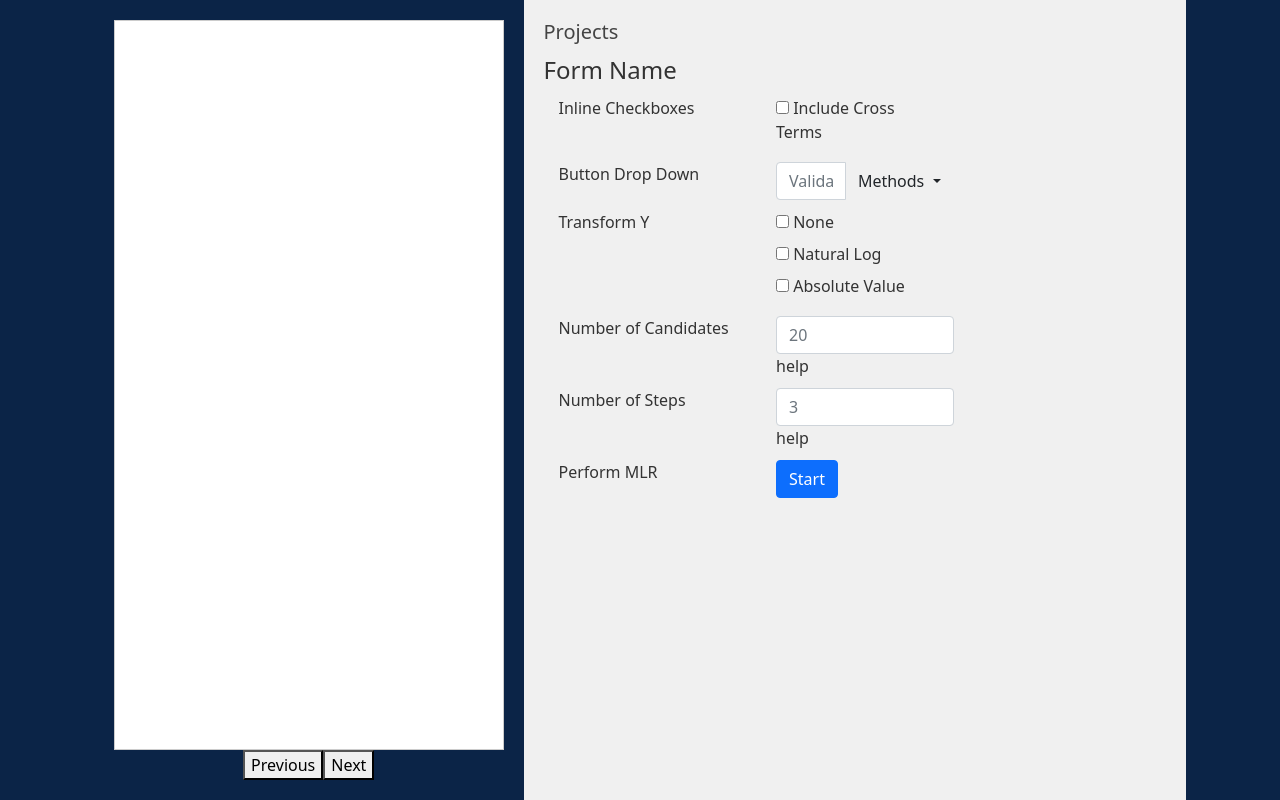
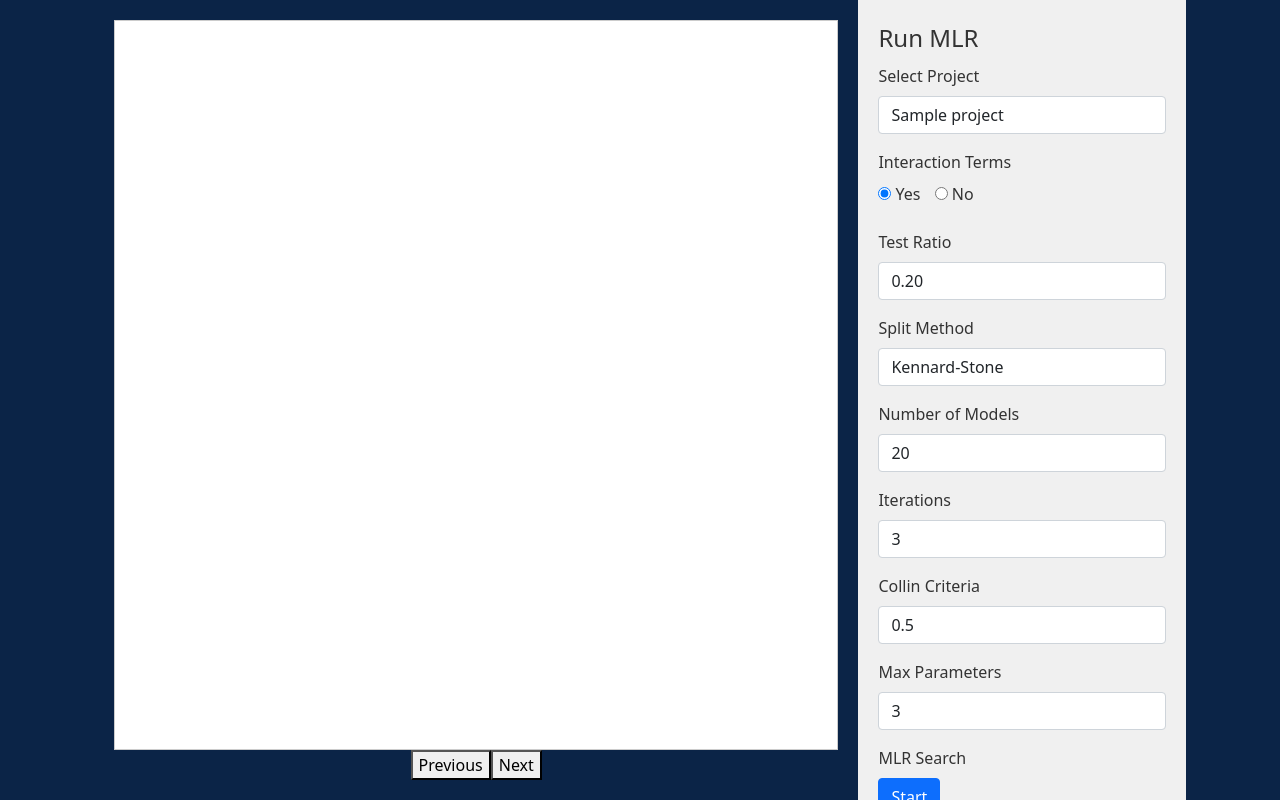
Before and after one commit to elithechemist/DataChem, a Django app: page /stats/regression/ in a window 1280 px wide. Shown: the part 56-856 px from the top of the page. Run offline with Django 4.2, Linux system fonts and the light colour scheme; a user stored in the database is signed in; tables that the repository leaves empty hold one stand-in row (values such as "Sample post"); parts of the project's set-up code (start-up, migrations or seed data) failed here and were passed over.

Commit message:
Improved Auto-MLR Styles and Functionality

```diff
--- a/chemstats/settings.py
+++ b/chemstats/settings.py
@@ -43,7 +43,7 @@ INSTALLED_APPS = [
     'django.contrib.messages',
     'django.contrib.staticfiles',
     'storages',
-    'django.contrib.postgres'
+    'django.contrib.postgres',
 ]
 
 MIDDLEWARE = [
--- a/stats/functions/machine_learning/mlr_forward_stepwise_selection.py
+++ b/stats/functions/machine_learning/mlr_forward_stepwise_selection.py
@@ -6,15 +6,15 @@ from stats.functions.machine_learning.forward_step_candidates import ForwardStep
 import stats.functions.machine_learning.loo_q2 as loo
 from stats.functions.machine_learning.r2_val import r2_val
 
-def forward_step_candidates(X_train, y_train, n_steps=3, n_candidates=20, collin_criteria=0.5):
+def forward_step_candidates(X_train, y_train, n_steps, n_candidates, collin_criteria):
     # Combining the features and response in a DataFrame
     df = pd.DataFrame(np.hstack((X_train, y_train[:, None])))
     newcols = ["x" + str(i + 1) for i in range(X_train.shape[1])]
     df.columns = newcols + ["y"]
 
     # Calling the ForwardStep_py function
-    results, models, scores, sortedmodels, candidates = fsc(df, 'y',
-                            n_steps=n_steps, n_candidates=n_candidates, collin_criteria=collin_criteria)
+    results, models, scores, sortedmodels, candidates = fsc(df,'y',
+                    n_steps=n_steps, n_candidates=n_candidates, collin_criteria=collin_criteria)
 
     # List to store fitted models and selected features
     fitted_models = []
--- a/stats/templates/stats/mlr.html
+++ b/stats/templates/stats/mlr.html
@@ -8,8 +8,8 @@
         }
 
         .sidebar {
-            flex-basis: 25%;
-            flex-grow: 1;
+            flex: 0 0 30%;
+            max-width: 30%;
             background-color: #f0f0f0;
             padding: 20px;
             overflow-y: auto;
@@ -17,12 +17,12 @@
 
         .main-content {
             flex: 1;
+            padding: 20px;
             display: grid;
             grid-template-rows: 1fr auto;
             grid-template-areas:
                 "image"
                 "controls";
-            padding: 20px;
         }
 
         .image-container {
@@ -46,33 +46,33 @@
         .image-container img {
             max-width: 100%;
             max-height: 100%;
+            display: block; /* Add this line to remove any extra spacing below the image */
+            margin: 0 auto; /* Add this line to horizontally center the image */
         }
 
-        /* Add custom styling for the form */
-        .custom-form {
-            display: flex;
-            flex-direction: column;
-            width: 100%;
-            height: 100%;
-        }
-
+        /* Additional form styling */
         .form-group {
-            display: flex;
-            margin: 10px 0;
+            margin-bottom: 1rem;
         }
 
         .form-group label {
-            margin-right: 10px;
+            display: block;
+            margin-bottom: 0.5rem;
+        }
+
+        #loading {
+            display: flex; /* Initially hide the loading container */
+            justify-content: center;
+            align-items: center;
         }
 
         #loading img {
-            width: 25%;
-            height: auto;
-            position: center;
+            width: 25%; /* Set the width to 25% of the original size */
         }
     </style>
 
         <div class="container">
+
             <!-- Main content -->
             <div class="main-content">
                 <!-- Image container -->
@@ -81,7 +81,16 @@
                     <div id="loading" style="display: none;">
                         <img src="{% static 'loading.gif' %}" alt="Loading..."> <!-- Use a loading gif -->
                     </div>
+                    <div id="image-data" style="display: none;">
+                        <strong>Equation:</strong> <i id="equation"></i><br>
+                        <strong>Training R2 Score:</strong> <i id="training-r2-score"></i><br>
+                        <strong>Q2 Score:</strong> <i id="q2-score"></i><br>
+                        <strong>Four Fold R2 Score:</strong> <i id="four-fold-r2-score"></i><br>
+                        <strong>Validation R2 Score:</strong> <i id="validation-r2-score"></i><br>
+                        <strong>Mean Absolute Error:</strong> <i id="mean-absolute-error"></i><br>
                     </div>
+                </div>
+
                 <!-- Controls for image -->
                 <div class="image-controls">
                     <button onclick="previousImage()">Previous</button>
@@ -91,120 +100,131 @@
 
             <!-- Sidebar -->
             <div class="sidebar">
-            <h5>Projects</h5>
-            <!-- Update the form to use the custom class -->
-            <form id="regression-form" class="custom-form">
+                <form id="mlr-form">
                     <fieldset>
+                        <!-- Form Name -->
+                        <legend>Run MLR</legend>
 
-                <!-- Form Name -->
-                <legend>Form Name</legend>
+                        <!-- Choose Project -->
+                        <div class="form-group">
+                            <label for="select-project">Select Project</label>
+                            <select id="select-project" name="select-project" class="form-control">
+                                {% for project in projects %}
+                                    <option value="{{ project.id }}" {% if project.id == current_project.id %}selected{% endif %}>{{ project.name }}</option>
+                                {% endfor %}
+                            </select>
+                        </div>
 
-                <!-- Multiple Checkboxes (inline) -->
+                        <!-- Add Interaction Terms -->
                         <div class="form-group">
-                  <label class="col-md-4 control-label" for="checkboxes">Inline Checkboxes</label>
-                  <div class="col-md-4">
-                    <label class="checkbox-inline" for="checkboxes-0">
-                      <input type="checkbox" name="checkboxes" id="checkboxes-0" value="Include Cross Terms">
-                      Include Cross Terms
+                            <label for="interaction-terms">Interaction Terms</label>
+                            <div>
+                                <label style="display: inline-block; margin-right: 10px;" for="interaction-terms-0">
+                                    <input type="radio" name="interaction-terms" id="interaction-terms-0" value="True" checked="checked">
+                                    Yes
+                                </label>
+                                <label style="display: inline-block;" for="interaction-terms-1">
+                                    <input type="radio" name="interaction-terms" id="interaction-terms-1" value="False">
+                                    No
                                 </label>
                             </div>
                         </div>
 
-                <!-- Button Drop Down -->
+                        <!-- Test Ratio -->
                         <div class="form-group">
-                  <label class="col-md-4 control-label" for="buttondropdown">Button Drop Down</label>
-                  <div class="col-md-4">
-                    <div class="input-group">
-                      <input id="buttondropdown" name="buttondropdown" class="form-control" placeholder="Validation Set Ratio" type="text">
-                      <div class="input-group-btn">
-                        <button type="button" class="btn btn-default dropdown-toggle" data-toggle="dropdown">
-                          Methods
-                          <span class="caret"></span>
-                        </button>
-                        <ul class="dropdown-menu pull-right">
-                          <li><a href="#">Random</a></li>
-                          <li><a href="#">Linear</a></li>
-                          <li><a href="#">KL</a></li>
-                        </ul>
-                      </div>
-                    </div>
-                  </div>
+                            <label for="test-ratio">Test Ratio</label>
+                            <input id="test-ratio" name="test-ratio" type="text" value="0.20" class="form-control input-md">
                         </div>
 
-                <!-- Multiple Checkboxes (inline) -->
+                        <!-- Split Method -->
                         <div class="form-group">
-                  <label class="col-md-4 control-label" for="checkboxes">Transform Y</label>
-                  <div class="col-md-4">
-                    <label class="checkbox-inline" for="checkboxes-0">
-                      <input type="checkbox" name="checkboxes" id="checkboxes-0" value="None">
-                      None
-                    </label>
-                    <label class="checkbox-inline" for="checkboxes-1">
-                      <input type="checkbox" name="checkboxes" id="checkboxes-1" value="Natural Log">
-                      Natural Log
-                    </label>
-                    <label class="checkbox-inline" for="checkboxes-2">
-                      <input type="checkbox" name="checkboxes" id="checkboxes-2" value="Absolute Value">
-                      Absolute Value
-                    </label>
-                  </div>
+                            <label for="split-method">Split Method</label>
+                            <select id="split-method" name="split-method" class="form-control">
+                                <option value="ks">Kennard-Stone</option>
+                                <option value="random">Random</option>
+                                <option value="y_equidist">Y-Equidistant</option>
+                            </select>
                         </div>
 
-                <!-- Text input-->
+                        <!-- Number of Models -->
                         <div class="form-group">
-                  <label class="col-md-4 control-label" for="textinput">Number of Candidates</label>
-                  <div class="col-md-4">
-                  <input id="textinput" name="textinput" type="text" placeholder="20" class="form-control input-md">
-                  <span class="help-block">help</span>
-                  </div>
+                            <label for="num-models">Number of Models</label>
+                            <input id="num-models" name="num-models" type="text" value="20" class="form-control input-md">
                         </div>
 
-                <!-- Text input-->
+                        <!-- Number of Iterations -->
                         <div class="form-group">
-                  <label class="col-md-4 control-label" for="textinput">Number of Steps</label>
-                  <div class="col-md-4">
-                  <input id="textinput" name="textinput" type="text" placeholder="3" class="form-control input-md">
-                  <span class="help-block">help</span>
-                  </div>
+                            <label for="num-iterations">Iterations</label>
+                            <input id="num-iterations" name="num-iterations" type="text" value="3" class="form-control input-md">
                         </div>
 
-                <!-- Button -->
+                        <!-- Collin Criteria -->
                         <div class="form-group">
-                  <label class="col-md-4 control-label" for="singlebutton">Perform MLR</label>
-                  <div class="col-md-4">
-                    <button type="submit" id="singlebutton" name="singlebutton" class="btn btn-primary">Start</button>
-                  </div>
+                            <label for="collin-criteria">Collin Criteria</label>
+                            <input id="collin-criteria" name="collin-criteria" type="text" value="0.5" class="form-control input-md">
                         </div>
 
+                        <!-- Maximum Parameters -->
+                        <div class="form-group">
+                            <label for="max-parameters">Max Parameters</label>
+                            <input id="max-parameters" name="max-parameters" type="text" value="3" class="form-control input-md">
+                        </div>
+
+                        <!-- Run Forward Stepwise Selection -->
+                        <div class="form-group">
+                            <label for="run-forward-step">MLR Search</label>
+                            <button id="run-forward-step" type="submit" name="run" class="btn btn-primary">Start</button>
+                        </div>
                     </fieldset>
                 </form>
             </div>
         </div>
 
     <script>
-        document.getElementById("regression-form").addEventListener("submit", function(event) {
+        let imageUrls = []; // Array to store image URLs
+        let currentIndex = 0; // Index to keep track of the current image
+        let imageData = {};
+
+        document.getElementById("mlr-form").addEventListener("submit", function(event) {
             event.preventDefault();
-            event.stopPropagation();
-            performRegression(event);  // Add the event parameter
+            performRegression();  // Call performRegression function to handle the form submission
         });
 
-        let imageUrls = [];
-        let currentIndex = 0;
-
-        function performRegression(event) {
-            event.preventDefault();
+        function performRegression() {
+            // Form inputs
+            let selectProject = document.getElementById('select-project').value;
+            let interactionTerms = document.querySelector('input[name="interaction-terms"]:checked').value;
+            let testRatio = document.getElementById('test-ratio').value;
+            let splitMethod = document.getElementById('split-method').value;
+            let numModels = document.getElementById('num-models').value;
+            let numIterations = document.getElementById('num-iterations').value;
+            let collinCriteria = document.getElementById('collin-criteria').value;
+            let maxParameters = document.getElementById('max-parameters').value;
 
             // Show loading animation
             document.getElementById("loading").style.display = "block";
 
-            // Make the fetch request to perform regression
+            // Create an object with the form data
+            let formData = {
+                select_project: selectProject,
+                interaction_terms: interactionTerms,
+                test_ratio: testRatio,
+                split_method: splitMethod,
+                num_models: numModels,
+                num_iterations: numIterations,
+                collin_criteria: collinCriteria,
+                max_parameters: maxParameters
+            };
+
+            // Send the POST request
             fetch("{% url 'stats:perform_regression' %}", {
-                method: 'POST', // Specify the HTTP method as POST
+                method: 'POST', // Use POST
                 headers: {
                     'Content-Type': 'application/json',
-                    'X-CSRFToken': getCookie('csrftoken') // Include the CSRF token if required
+                    // Include CSRF token if needed (in Django for example)
+                    'X-CSRFToken': getCookie('csrftoken')
                 },
-                body: JSON.stringify({/* Your data to be sent in the request body if needed */})
+                body: JSON.stringify(formData) // Convert the form data to JSON
             })
             .then(response => {
                 if (!response.ok) {
@@ -213,14 +233,26 @@
                 return response.json();
             })
             .then(data => {
-                imageUrls = data.urls; // Update this line to access the correct property in the response data
                 // Hide loading animation
                 document.getElementById("loading").style.display = "none";
 
-                // Show the first image
-                if (imageUrls.length > 0) {
-                    document.getElementById("regression-image").src = imageUrls[0];
-                    document.getElementById("regression-image").style.display = "block";
+                // Store all the image-related data
+                imageData = {
+                    urls: data.urls,
+                    equations: data.equations,
+                    trainingR2Scores: data.training_r2_scores,
+                    q2Scores: data.q2_scores,
+                    fourFoldR2Scores: data.four_fold_r2_scores,
+                    validationR2Scores: data.validation_r2_scores,
+                    meanAbsoluteErrors: data.mean_absolute_errors
+                };
+
+                // Check if there are any images
+                if (imageData.urls && imageData.urls.length > 0) {
+                    // Set the source of the image element to the first URL
+                    updateImage(0);
+                } else {
+                    console.log('No images received');
                 }
             })
             .catch(error => {
@@ -246,20 +278,33 @@
             return cookieValue;
         }
 
+        function updateImage(index) {
+            document.getElementById("regression-image").src = imageData.urls[index];
+            document.getElementById("regression-image").style.display = "block";
+            document.getElementById("image-data").style.display = "block";
+
+            document.getElementById("equation").innerText = imageData.equations[index];
+            document.getElementById("training-r2-score").innerText = imageData.trainingR2Scores[index];
+            document.getElementById("q2-score").innerText = imageData.q2Scores[index];
+            document.getElementById("four-fold-r2-score").innerText = imageData.fourFoldR2Scores[index];
+            document.getElementById("validation-r2-score").innerText = imageData.validationR2Scores[index];
+            document.getElementById("mean-absolute-error").innerText = imageData.meanAbsoluteErrors[index];
+        }
+
         function previousImage() {
             currentIndex--;
             if (currentIndex < 0) {
-                currentIndex = imageUrls.length - 1;
+                currentIndex = imageData.urls.length - 1;
             }
-            document.getElementById("regression-image").src = imageUrls[currentIndex];
+            updateImage(currentIndex);
         }
 
         function nextImage() {
             currentIndex++;
-            if (currentIndex >= imageUrls.length) {
+            if (currentIndex >= imageData.urls.length) {
                 currentIndex = 0;
             }
-            document.getElementById("regression-image").src = imageUrls[currentIndex];
+            updateImage(currentIndex);
         }
     </script>
 {% endblock %}
--- a/stats/urls.py
+++ b/stats/urls.py
@@ -1,5 +1,5 @@
 from django.urls import path
-from .views import PerformRegressionView, regression_view, upload_file, project_response_table, update_values, download_project_pdf, ajax_get_project_data, add_column, remove_column
+from .views import PerformRegressionView, RegressionView, upload_file, project_response_table, update_values, download_project_pdf, ajax_get_project_data, add_column, remove_column
 
 app_name = 'stats'
 
@@ -12,6 +12,6 @@ urlpatterns = [
     path('ajax/project/<int:project_id>/data/', ajax_get_project_data, name='ajax_get_project_data'),
     path('add_column/<int:project_id>/', add_column, name='add_column'),
     path('remove_column/<int:project_id>/', remove_column, name='remove_column'),
-    path('regression/', regression_view, name='regression_view'),
+    path('regression/', RegressionView.as_view(), name='regression_view'),
     path('perform_regression/', PerformRegressionView.as_view(), name='perform_regression'),
 ]
--- a/stats/views.py
+++ b/stats/views.py
@@ -22,6 +22,8 @@ from django.core import serializers
 from django.views.decorators.csrf import csrf_exempt
 import numpy as np
 from django.views.decorators.http import require_POST
+from django.contrib.auth.mixins import LoginRequiredMixin
+from django.views.generic import TemplateView
 
 def upload_file(request):
     if request.method == 'POST':
@@ -271,11 +273,40 @@ def remove_column(request, project_id):
         # Return a JSON response indicating failure
         return JsonResponse({'success': False, 'error': str(e)})
 
-def regression_view(request):
-    return render(request, 'stats/mlr.html')
+class RegressionView(LoginRequiredMixin, TemplateView):
+    template_name = 'stats/mlr.html'
+
+    def get_context_data(self, **kwargs):
+        context = super().get_context_data(**kwargs)
+        projects = Project.objects.filter(user=self.request.user)
+        context['projects'] = projects
+        return context
 
 class PerformRegressionView(View):
     def post(self, request):
-        urls = perform_regression_and_save_plot()
-        print("URLS:" + str(urls))
-        return JsonResponse({'urls': urls})
+        # Decode JSON request body into python data structure
+        data = json.loads(request.body)
+
+        # Extract parameters from request data
+        project = Project.objects.get(pk=data.get('select_project', None))
+        has_interaction_terms = data.get('interaction_terms', False)
+        test_ratio = float(data.get('test_ratio', 1))
+        split_method = data.get('split_method', 'random')
+        n_models = int(data.get('n_models', 1))
+        n_iterations = int(data.get('n_iterations', 1))
+        collin_criteria = float(data.get('collin_criteria', 1))
+        max_parameters = int(data.get('max_parameters', 1))
+
+        print("PROJECT: " + str(project))
+        print("HAS INTERACTION_TERMS: " + str(has_interaction_terms))
+        print("TEST_RATIO: " + str(test_ratio))
+        print("SPLIT_METHOD: " + str(split_method))
+        print("N_MODELS: " + str(n_models))
+        print("N_ITERATIONS: " + str(n_iterations))
+        print("COLLIN_CRITERIA: " + str(collin_criteria))
+        print("MAX_PARAMETERS: " + str(max_parameters))
+
+        # Call the perform_regression_and_save_plot function with parameters
+        presigned_urls, equation_strings, training_r2_scores, q2_scores, four_fold_r2_scores, validation_r2_scores, mean_absolute_errors = perform_regression_and_save_plot(project, has_interaction_terms, test_ratio, split_method, n_models, n_iterations, collin_criteria, max_parameters)
+
+        return JsonResponse({'urls': presigned_urls, 'equations': equation_strings, 'training_r2_scores': training_r2_scores, 'q2_scores': q2_scores, 'four_fold_r2_scores': four_fold_r2_scores, 'validation_r2_scores': validation_r2_scores, 'mean_absolute_errors': mean_absolute_errors})
```
Also changed, not shown: stats/functions/machine_learning/forward_step_candidates.py (+0 -34 lines), stats/functions/mlr.py (+65 -18 lines). Lines whose indentation alone changed are shown as unchanged.
